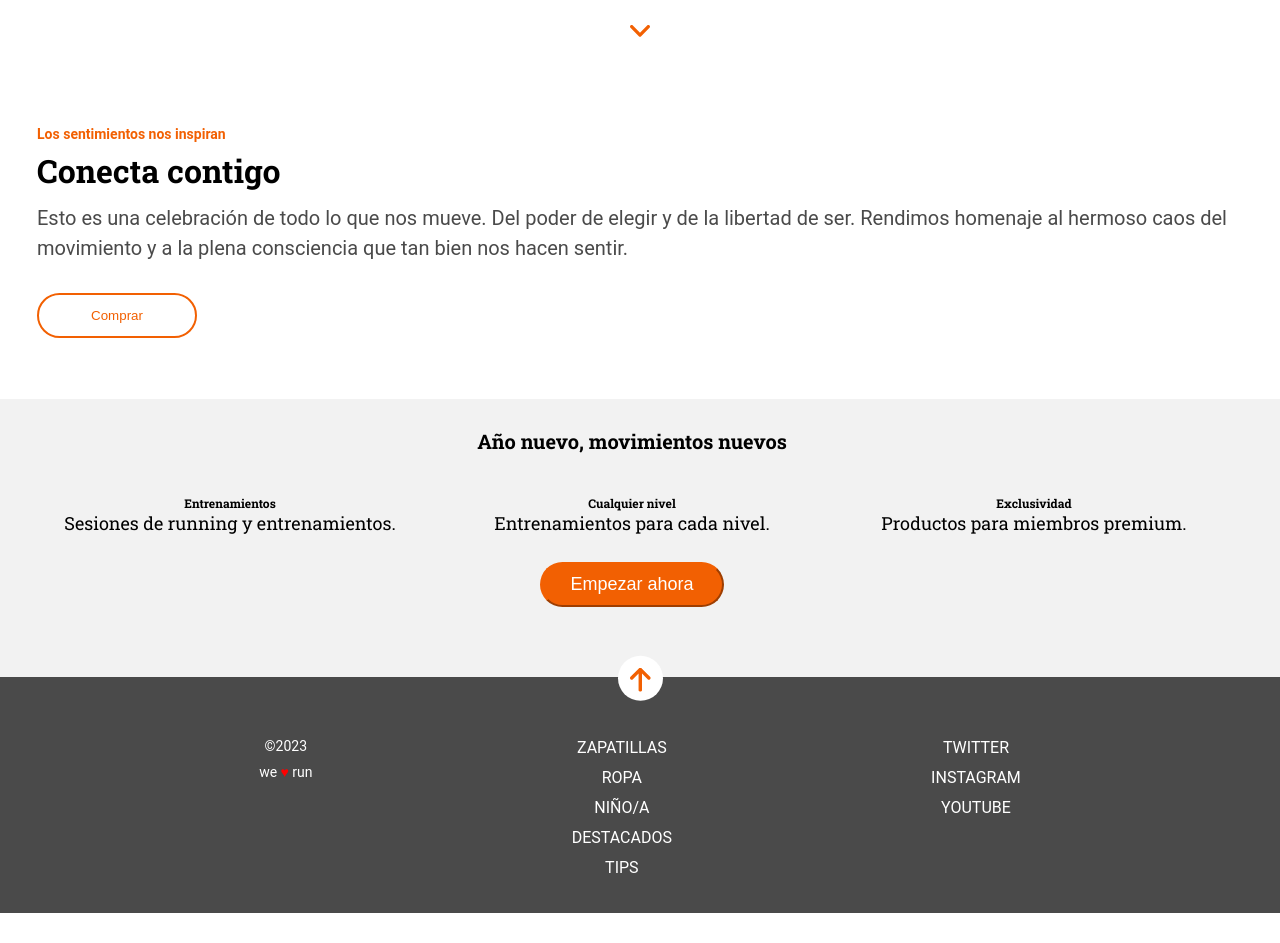
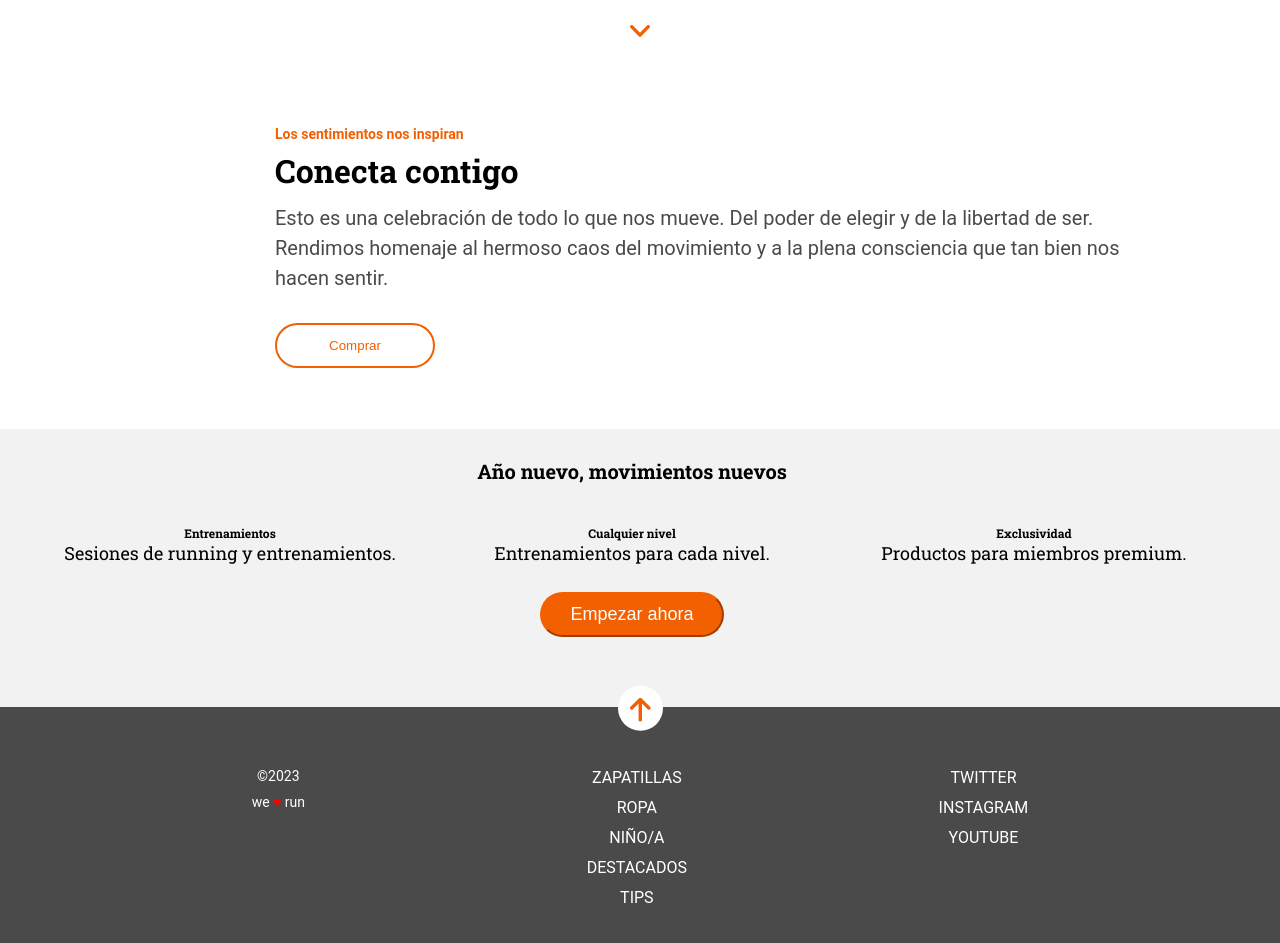
Before and after one commit to Adalab/modulo-1-evaluacion-final-94Jennn, a website built with Vite: page src/index.html in a window 1280 px wide. Shown: the part 718-1661 px from the top of the page. Before the commit the page ends 1631 px from the top, so only its background shows below. Built offline with nearby package versions, Linux system fonts and the light colour scheme; files whose address does not match are found by name.

Commit message:
finishtwo

```diff
--- a/src/scss/layout/_connect.scss
+++ b/src/scss/layout/_connect.scss
@@ -4,6 +4,10 @@
     font-family: $font-roboto;
     @media (min-width: 768px){
         padding: 37px 37px 51px;
+    }
+    @media (min-width: 1200px){
+        padding-left: 275px;
+        padding-right: 136px;
     }
     &__sentiments{
         color: $colorOrange;
--- a/src/scss/layout/_footer.scss
+++ b/src/scss/layout/_footer.scss
@@ -39,6 +39,9 @@
         order: 2;
         padding-top: 56px;
     }
+    @media (min-width: 1200px){
+        padding-left: 30px;
+    }
     &--List1{
         list-style: none;
     }
```
